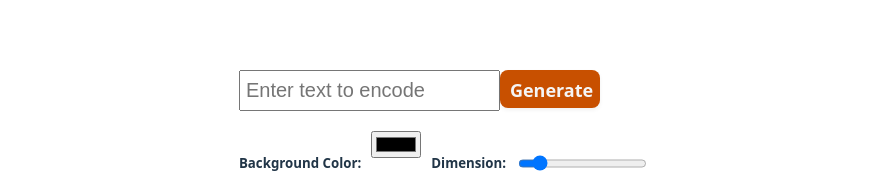
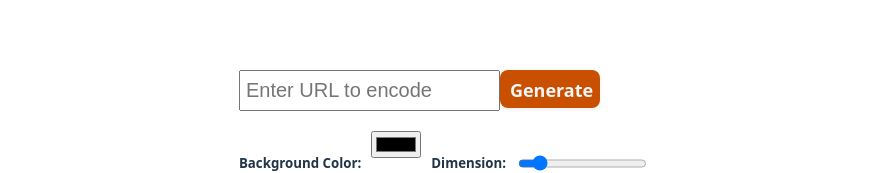
Before and after one commit to lominism/qrcode-w-templates, a React (Vite) app: page / in a window 1280 px wide. Shown: the part 134-307 px from the top of the page, without its empty margins (196-1083 px from the left). Built offline with nearby package versions, Linux system fonts and the light colour scheme; a web font is replaced by a local one.

Commit message:
fix original qr box

```diff
--- a/src/App.jsx
+++ b/src/App.jsx
@@ -3,7 +3,7 @@ import "./App.css";
 
 function App() {
   const [temp, setTemp] = useState("");
-  const [word, setWord] = useState("");
+  const [word, setWord] = useState("Example");
   const [size, setSize] = useState(250);
   const [bgColor, setBgColor] = useState("ffffff");
   const [qrCode, setQrCode] = useState("");
@@ -30,7 +30,7 @@ function App() {
             onChange={(e) => {
               setTemp(e.target.value);
             }}
-            placeholder="Enter text to encode"
+            placeholder="Enter URL to encode"
           />
           <button className="button" onClick={handleClick}>
             Generate
```
